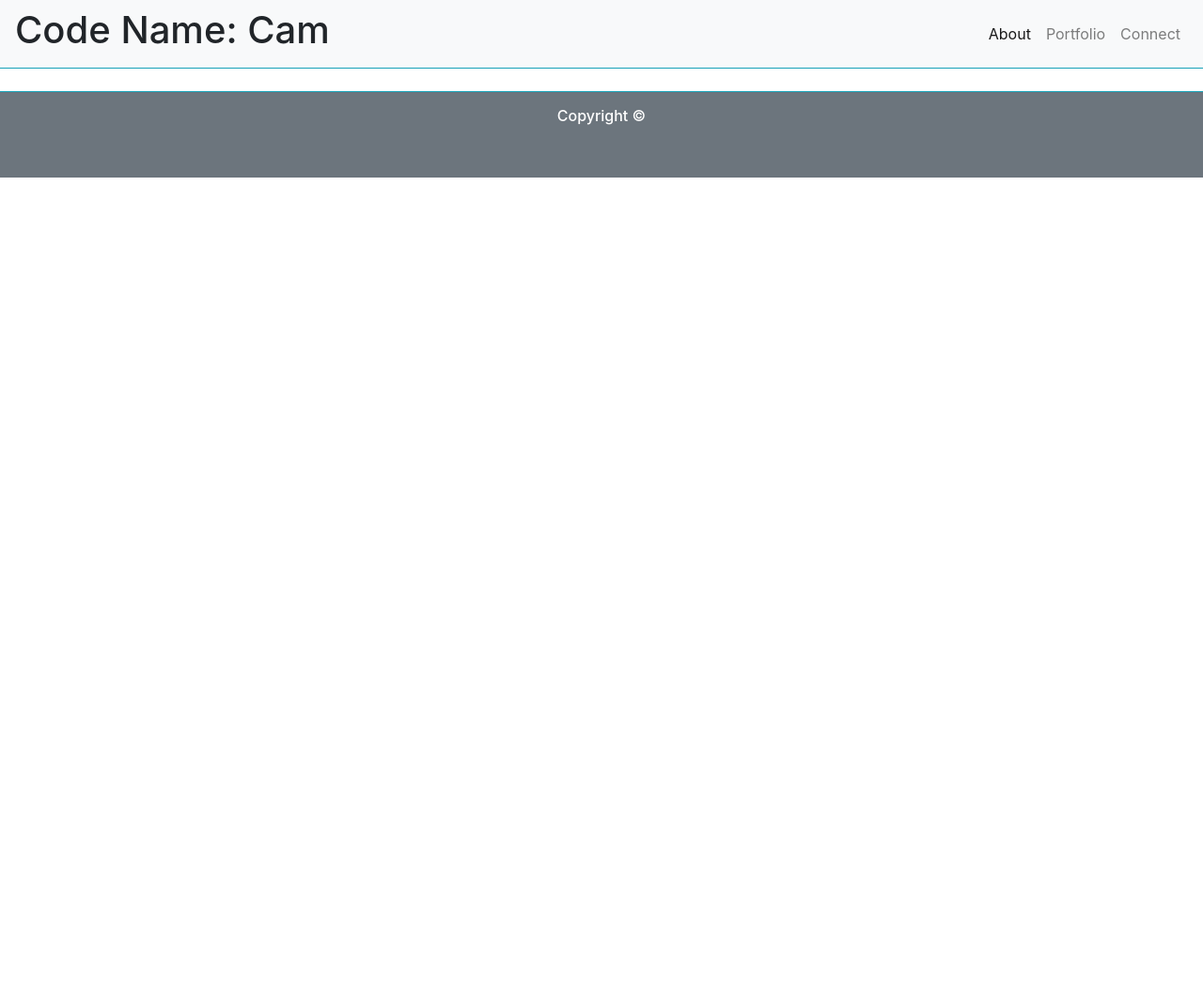
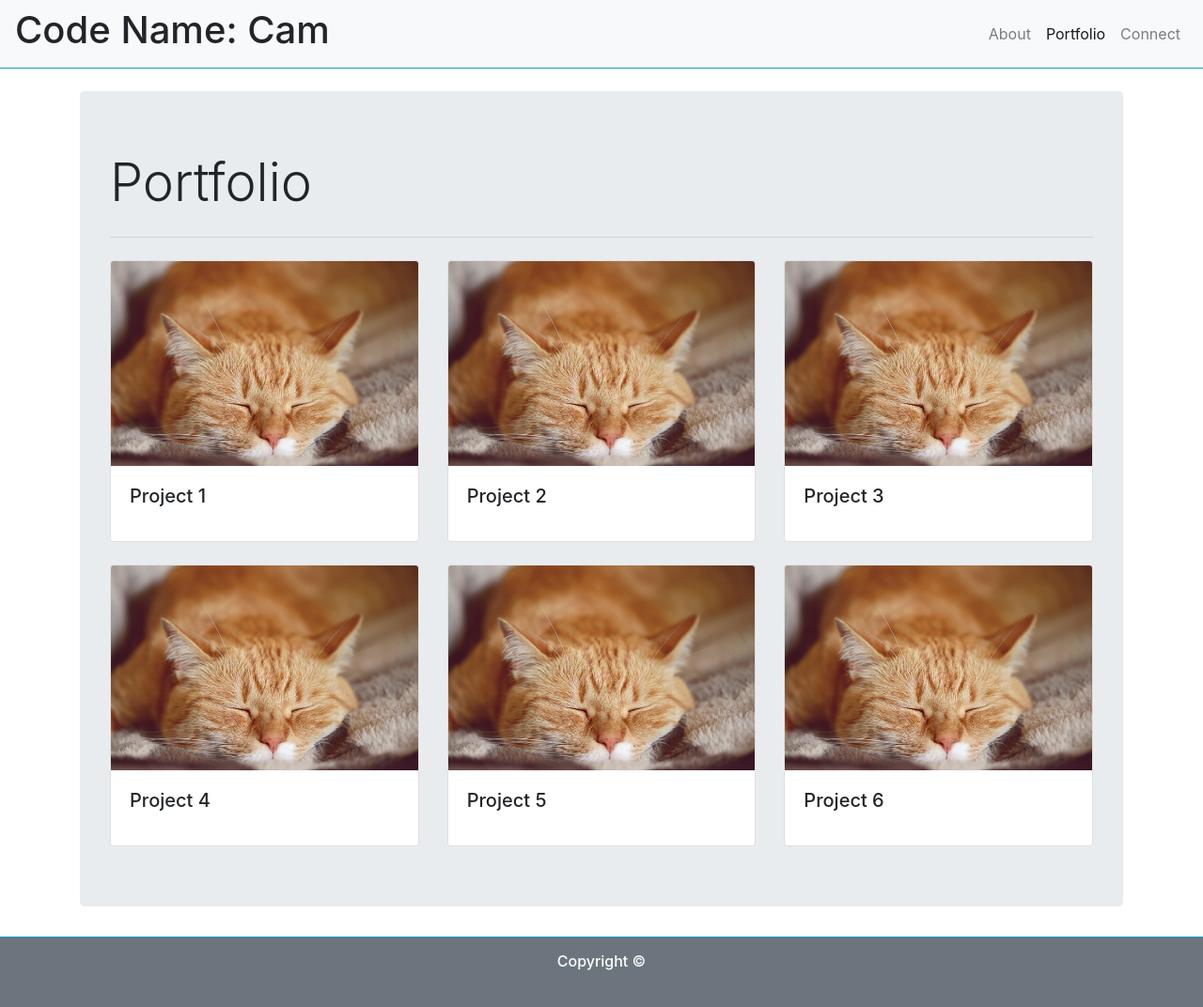
Before and after one commit to camrynnesullivan/Homework-2-Portfolio, a plain HTML site: page portfolio.html in a window 1280 px wide. Shown: the whole page at 94% size. Before the commit the page ends 800 px from the top, so only its background shows below. Drawn offline with nearby package versions, Linux system fonts and the light colour scheme.

```diff
--- a/portfolio.html
+++ b/portfolio.html
@@ -34,13 +34,13 @@
       </button>
       <div class="collapse navbar-collapse" id="navbarNav">
         <ul class="navbar-nav ml-auto">
-          <li class="nav-item active">
+          <li class="nav-item">
             <a class="nav-link" href="#"
-              >About <span class="sr-only">(current)</span></a
+              >About</a
             >
           </li>
           <li class="nav-item">
-            <a class="nav-link" href="#">Portfolio</a>
+            <a class="nav-link active" href="#">Portfolio<span class="sr-only">(current)</span></a>
           </li>
           <li class="nav-item">
             <a class="nav-link" href="#">Connect</a>
@@ -53,8 +53,117 @@
 
     <!-- Portfolio  -->
 
+ <main class="container">
+    <div class="jumbotron">
+            <h1 class="display-4">Portfolio</h1>
+            <hr class="my-4" />
+
+<!-- First Row Column 1-3 Portfolio Cards -->
+      <section class="row">
+        <section class="col-md-12">
+
+                <div class="card-deck">
+                <div class="card">
+                <img
+                  src="An-orange-tabby-cat-with-the-M-marking-on-the-forehead.jpg"
+                  class="card-img-top"
+                  alt="..."
+                />
+                <div class="card-body">
+                  <h5 class="card-title">Project 1</h5>
+                  <p class="card-text"></p>
+                  <p class="card-text">
+                    <small class="text-muted"></small>
+                  </p>
+                </div>
+              </div>
+              <div class="card">
+                <img
+                  src="An-orange-tabby-cat-with-the-M-marking-on-the-forehead.jpg"
+                  class="card-img-top"
+                  alt="..."
+                />
+                <div class="card-body">
+                  <h5 class="card-title">Project 2</h5>
+                  <p class="card-text"></p>
+                  <p class="card-text">
+                    <small class="text-muted"></small>
+                  </p>
+                </div>
+              </div>
+              <div class="card">
+                <img
+                  src="An-orange-tabby-cat-with-the-M-marking-on-the-forehead.jpg"
+                  class="card-img-top"
+                  alt="..."
+                />
+                <div class="card-body">
+                  <h5 class="card-title">Project 3</h5>
+                  <p class="card-text"></p>
+                  <p class="card-text">
+                    <small class="text-muted"></small>
+                  </p>
+                </div>
+              </div>
+        </section>
+      </section>
+
+      <br>
+
+<!-- Second Row Column 4-6 Portfolio Cards -->
+    <section class="row">
+        <section class="col-md-12">
+
+            <div class="card-deck">
+            <div class="card">
+            <img
+              src="An-orange-tabby-cat-with-the-M-marking-on-the-forehead.jpg"
+              class="card-img-top"
+              alt="..."
+            />
+            <div class="card-body">
+              <h5 class="card-title">Project 4</h5>
+              <p class="card-text"></p>
+              <p class="card-text">
+                <small class="text-muted"></small>
+              </p>
+            </div>
+          </div>
+          <div class="card">
+            <img
+              src="An-orange-tabby-cat-with-the-M-marking-on-the-forehead.jpg"
+              class="card-img-top"
+              alt="..."
+            />
+            <div class="card-body">
+              <h5 class="card-title">Project 5</h5>
+              <p class="card-text"></p>
+              <p class="card-text">
+                <small class="text-muted"></small>
+              </p>
+            </div>
+          </div>
+          <div class="card">
+            <img
+              src="An-orange-tabby-cat-with-the-M-marking-on-the-forehead.jpg"
+              class="card-img-top"
+              alt="..."
+            />
+            <div class="card-body">
+              <h5 class="card-title">Project 6</h5>
+              <p class="card-text"></p>
+              <p class="card-text">
+                <small class="text-muted"></small>
+              </p>
+            </div>
+          </div>
+         </section>
+        </section>
+    </div>
+</main>
+
     <!-- Footer  -->
-    <footer>
+    <footer class="container-fluid">
       <div
         class="row justify-content-center border-top border-info bg-secondary text-white pb-5 pt-3 sticky-bottom div-5"
       >
```
Also changed, not shown: contact.html (+10 -5 lines), index.html (+14 -8 lines), An-orange-tabby-cat-with-the-M-marking-on-the-forehead.jpg (added).
